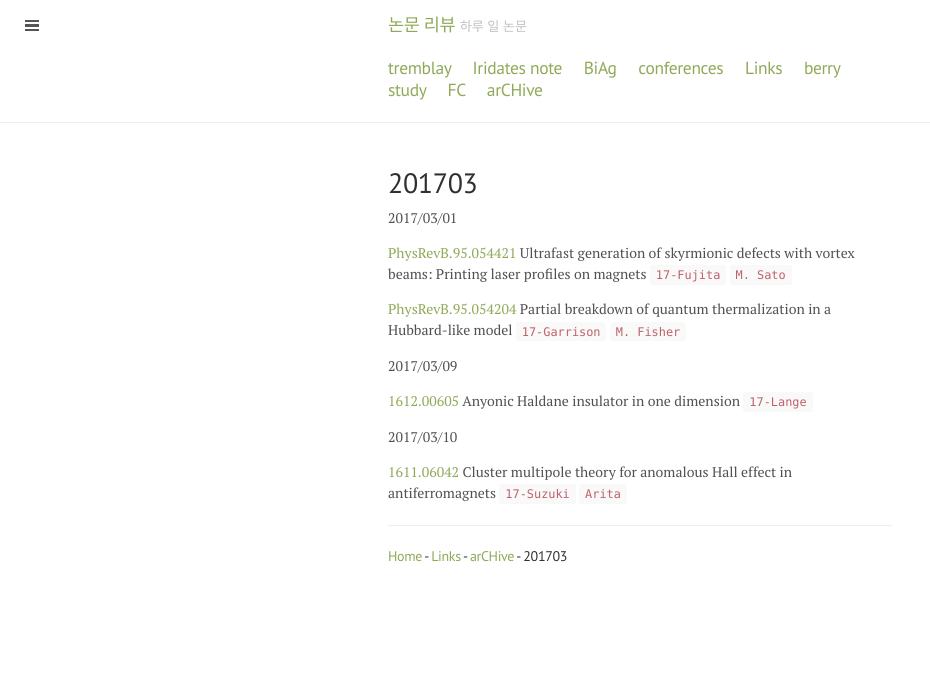
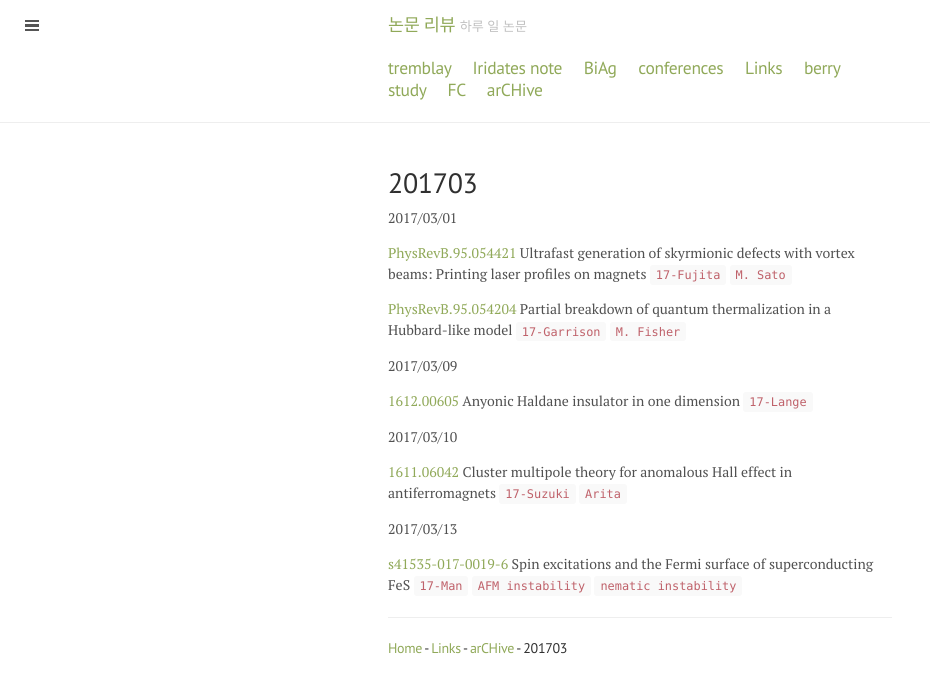
Before and after one commit to qkrwlsghdcjsworlt/work, a Jekyll site: the page built from 201703.md, in a window 1280 px wide. Shown: the top 693 px of the page, without its empty margins (0-930 px from the left). Built offline with Jekyll 4.4.1, drawn with Linux system fonts in a browser that asks for light colours.

Commit message:
“update”

```diff
--- a/201703.md
+++ b/201703.md
@@ -24,6 +24,14 @@ insulator in one dimension `17-Lange`
 theory for anomalous Hall effect in antiferromagnets `17-Suzuki` `Arita`
 
 
+2017/03/13
+
+[s41535-017-0019-6](http://www.nature.com/articles/s41535-017-0019-6)
+Spin excitations and the Fermi surface of superconducting FeS `17-Man`
+`AFM instability` `nematic instability`
+
+
+
 ---
 
 
```
